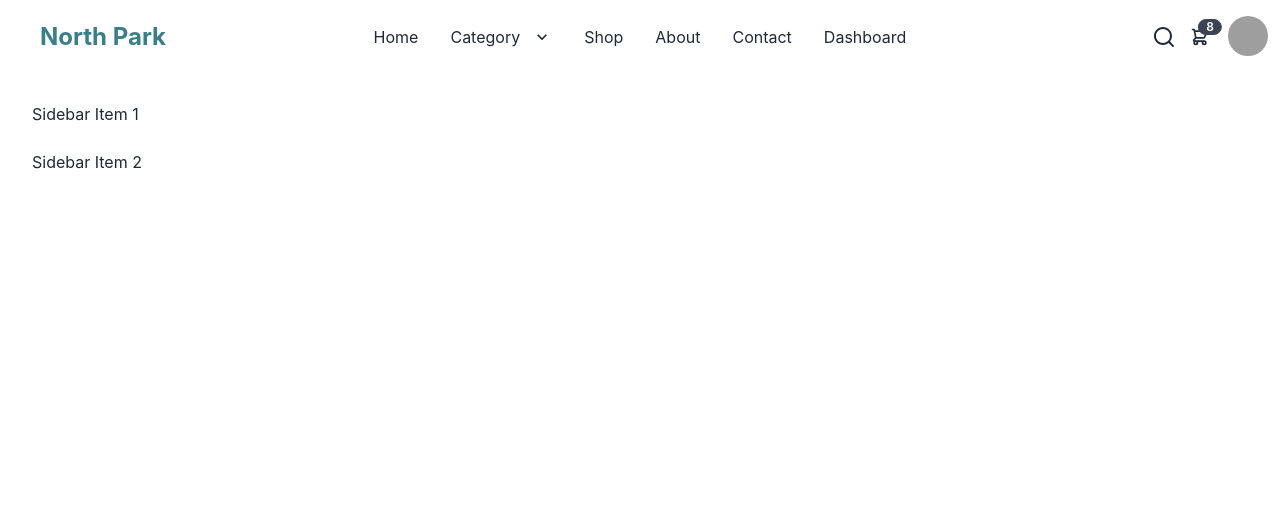
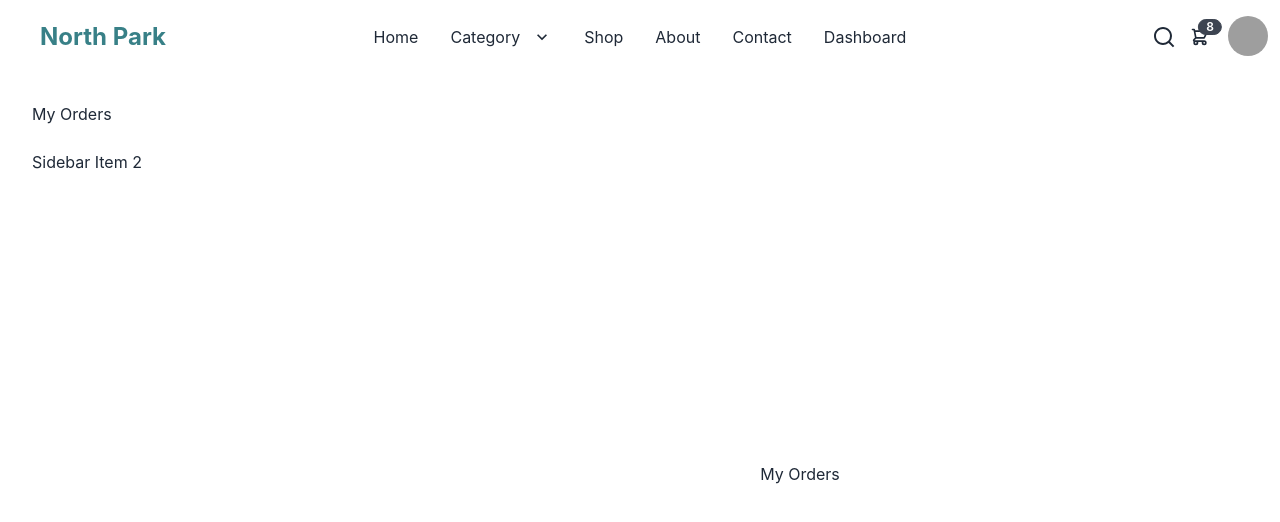
Before and after one commit to Md-JahidHasan/North-Park--Complete-MERN-E-Commerce-Website, a React (Create React App) app: page /dashboard in a window 1280 px wide. Shown: the top 522 px of the page. Built offline with nearby package versions, Linux system fonts and the light colour scheme; no server answers; grey boxes are pictures that could not be loaded.

Commit message:
Dashboard component add

```diff
--- a/src/Layout/DashboardLayout.js
+++ b/src/Layout/DashboardLayout.js
@@ -1,4 +1,5 @@
 import React from 'react';
+import { Link, Outlet } from 'react-router-dom';
 import Navbar from '../components/navbar/Navbar';
 
 const DashbordLayout = () => {
@@ -12,14 +13,14 @@ const DashbordLayout = () => {
 
                     {/* <!-- Page content here --> */}
 
-                    <label htmlFor="dashboard-drawer-np" className="btn btn-primary drawer-button lg:hidden">Open drawer</label>
+                    <Outlet></Outlet>
 
                 </div>
                 <div className="drawer-side">
                     <label htmlFor="dashboard-drawer-np" className="drawer-overlay"></label>
                     <ul className="menu p-4 w-80 bg-base-100 text-base-content">
                         {/* <!-- Sidebar content here --> */}
-                        <li><a>Sidebar Item 1</a></li>
+                        <li><Link to='/dashboard'>My Orders</Link></li>
                         <li><a>Sidebar Item 2</a></li>
                     </ul>
 
--- a/src/components/navbar/Navbar.js
+++ b/src/components/navbar/Navbar.js
@@ -38,6 +38,7 @@ const Navbar = () => {
                         <li><a>Blog</a></li>
                         <li><a>About</a></li>
                         <li><a>Contact</a></li>
+                        <li><label htmlFor="dashboard-drawer-np" className="btn btn-primary drawer-button lg:hidden">Open drawer</label></li>
                     </ul>
                 </div>
                 <h1 className=" normal-case text-2xl lg:ml-8 text-[#388087] font-bold">North Park</h1>
--- /dev/null
+++ b/src/dashboard/addProduct/AddProduct.js
@@ -0,0 +1,11 @@
+import React from 'react';
+
+const AddProduct = () => {
+    return (
+        <div className='min-h-screen bg-green-300'>
+            <h1>Add Product</h1>
+        </div>
+    );
+};
+
+export default AddProduct;
--- /dev/null
+++ b/src/dashboard/allProducts/AllProducts.js
@@ -0,0 +1,11 @@
+import React from 'react';
+
+const AllProducts = () => {
+    return (
+        <div className='min-h-screen bg-green-300'>
+            <h1 className='text-center'>All Products</h1>
+        </div>
+    );
+};
+
+export default AllProducts;
--- /dev/null
+++ b/src/dashboard/customerDataPage/MyOrders.js
@@ -0,0 +1,11 @@
+import React from 'react';
+
+const MyOrders = () => {
+    return (
+        <div className=''>
+            <h1 className=''>My Orders</h1>
+        </div>
+    );
+};
+
+export default MyOrders;
--- /dev/null
+++ b/src/dashboard/users/AllUsers.js
@@ -0,0 +1,11 @@
+import React from 'react';
+
+const AllUsers = () => {
+    return (
+        <div className='min-h-screen bg-green-300'>
+            <h1 className='text-center'>All Users</h1>
+        </div>
+    );
+};
+
+export default AllUsers;
```
Also changed, not shown: src/routes/Routes/Routes.js (+18 -1 lines).
